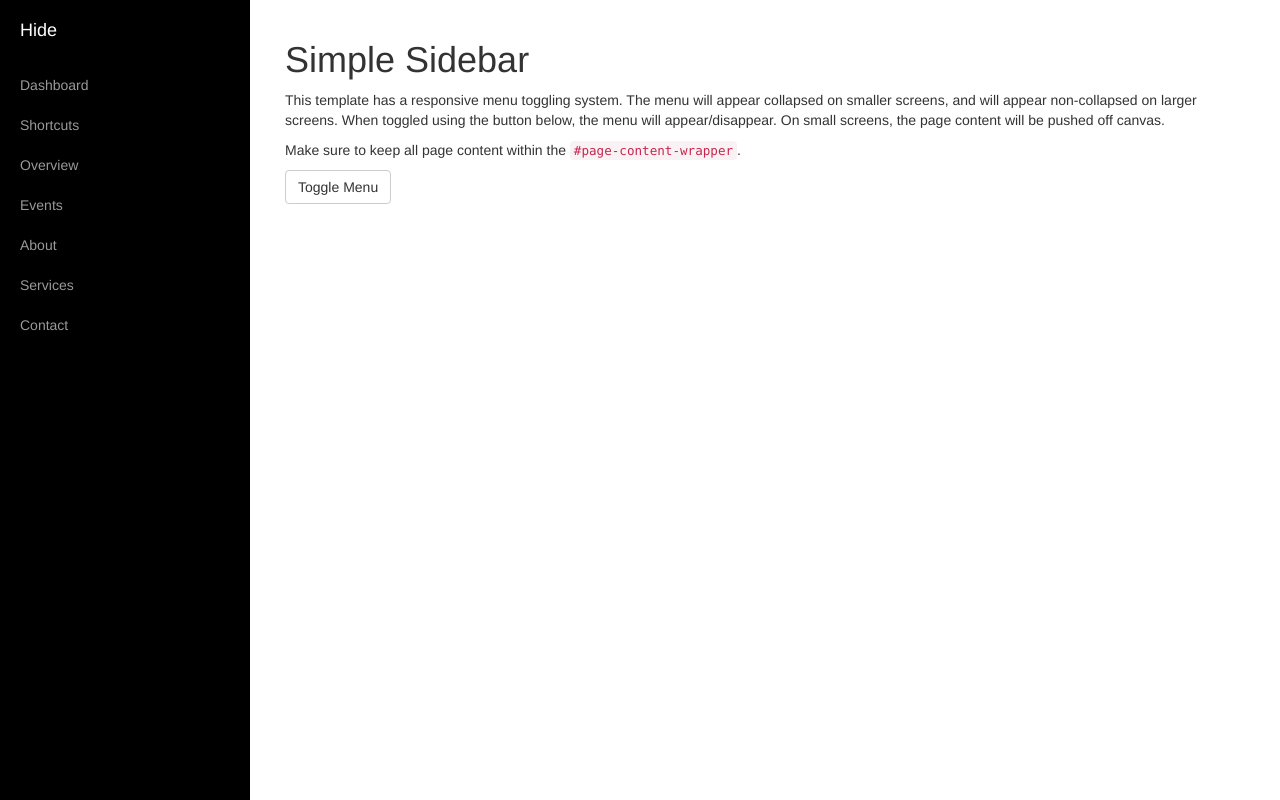
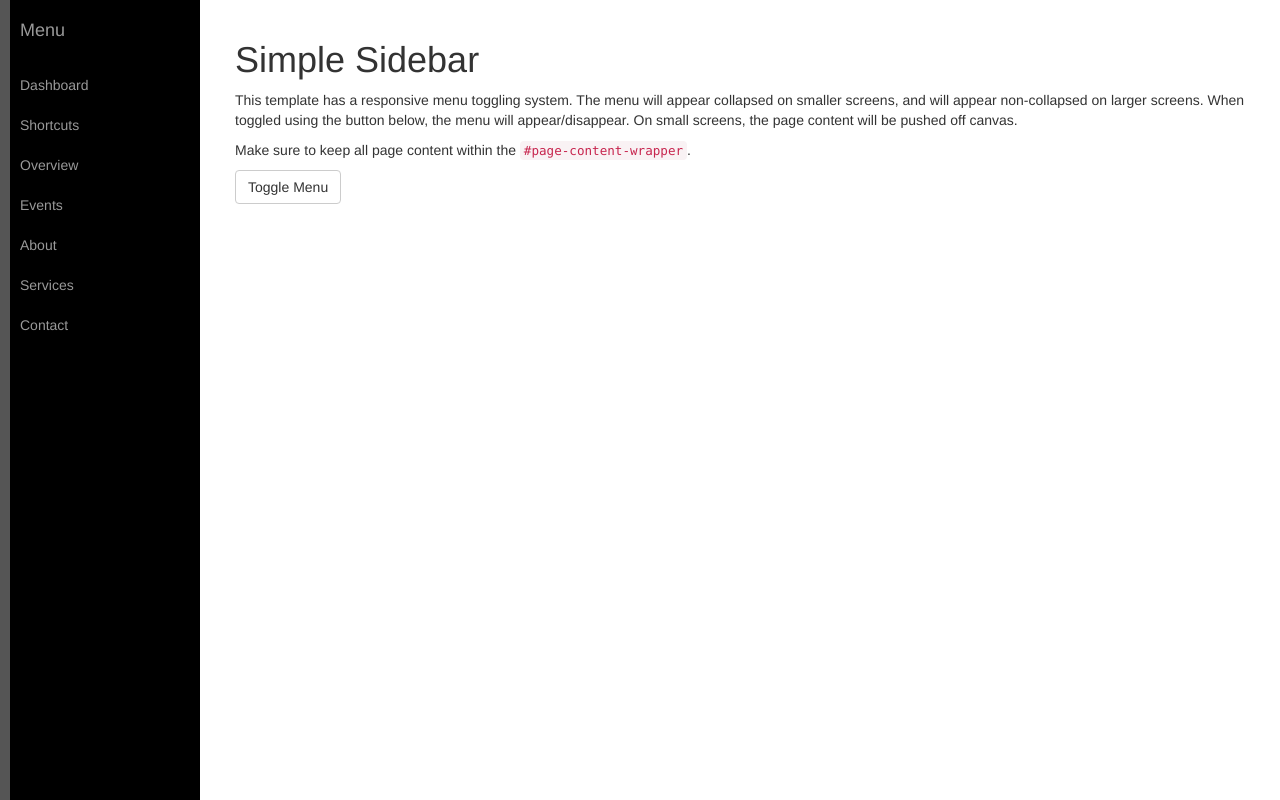
Before and after one commit to davidalim/subredditcomparison, a PHP site: page / in a window 1280 px wide. Run offline with PHP 8.4, Linux system fonts and the light colour scheme.

Commit message:
New side bard

```diff
--- a/css/simple-sidebar.css
+++ b/css/simple-sidebar.css
@@ -7,7 +7,7 @@
 /* Toggle Styles */
 
 #wrapper {
-    padding-left: 90px;
+    padding-left: 30px;
     -webkit-transition: all 0.5s ease;
     -moz-transition: all 0.5s ease;
     -o-transition: all 0.5s ease;
@@ -15,16 +15,16 @@
 }
 
 #wrapper.toggled {
-    padding-left: 250px;
+    padding-left: 200px;
 }
 
 #sidebar-wrapper {
     z-index: 1000;
     position: fixed;
-    left: 250px;
-    width:90px;
+    left: 200px;
+    width:30px;
     height: 100%;
-    margin-left: -250px;
+    margin-left: -200px;
     overflow-y: auto;
     background: #000;
     -webkit-transition: all 0.5s ease;
@@ -38,7 +38,7 @@
 }
 
 #wrapper.toggled #sidebar-wrapper {
-    width: 250px;
+    width: 200px;
 }
 
 #page-content-wrapper {
@@ -49,22 +49,39 @@
 
 #wrapper.toggled #page-content-wrapper {
     position: absolute;
-    margin-right: -250px;
+    margin-right: -200px;
 }
 
 /* Sidebar Styles */
+.show-hide-bar {
+	width: 10px;
+	height: 100%;
+	background: #555555;
+	float: right;
+	z-index: 3;
+	position:absolute;
+	-webkit-transition: all 0.5s ease;
+    -moz-transition: all 0.5s ease;
+    -o-transition: all 0.5s ease;
+    transition: all 0.5s ease;
+}
+
+.show-hide-bar.toggled {
+	width: 30px;
+	font-size: 22px;
+	color: #000000;
+	text-align: center;
+	line-height: 60px;
+}
 
 .sidebar-nav {
+	z-index: 2;
     position: absolute;
     top: 0;
-    width: 250px;
+    width: 200px;
     margin: 0;
     padding: 0;
     list-style: none;
-    -webkit-transition: all 0.5s ease;
-    -moz-transition: all 0.5s ease;
-    -o-transition: all 0.5s ease;
-    transition: all 0.5s ease;
 }
 
 .sidebar-nav.toggled li{
@@ -118,19 +135,19 @@
 
 @media(min-width:768px) {
     #wrapper {
-        padding-left: 250px;
+        padding-left: 200px;
     }
 
     #wrapper.toggled {
-        padding-left: 90px;
+        padding-left: 30px;
     }
 
     #sidebar-wrapper {
-        width: 250px;
+        width: 200px;
     }
 
     #wrapper.toggled #sidebar-wrapper {
-        width: 90px;
+        width: 30px;
     }
 
     #page-content-wrapper {
--- a/index.html
+++ b/index.html
@@ -34,12 +34,12 @@
         <div id="sidebar-wrapper">
             <ul class="sidebar-nav">
                 <li class="sidebar-brand">
-                    <a href="#menu-toggle" id="menu-toggle">
-                        Hide
+                    <a href="#menu-toggle" id="menu-title">
+                        Menu
                     </a>
                 </li>
                 <li>
-                    <a href="#">Dashboard</a>
+                    <a href="#" id="section1">Dashboard</a>
                 </li>
                 <li>
                     <a href="#">Shortcuts</a>
@@ -60,6 +60,9 @@
                     <a href="#">Contact</a>
                 </li>
             </ul>
+            <a href="#">
+            	<div class="show-hide-bar" id="menu-toggle"></div>
+            </a>
         </div>
         <!-- /#sidebar-wrapper -->
 
@@ -93,9 +96,14 @@
         e.preventDefault();
         $("#wrapper").toggleClass("toggled");
         $(".sidebar-nav").toggleClass("toggled");
+        $(".show-hide-bar").toggleClass("toggled");
         $("#menu-toggle").text(function(i, text){
-          return text === "Show" ? "Hide" : "Show";
+          return text === "" ? "M" : "";
       	});
+    });
+
+    $("#section1").click(function(e) {
+	    $("#page-content-wrapper").load("section1.html");
     });
     </script>
 
```
Also changed, not shown: section1.html (added, +8 -0 lines).
